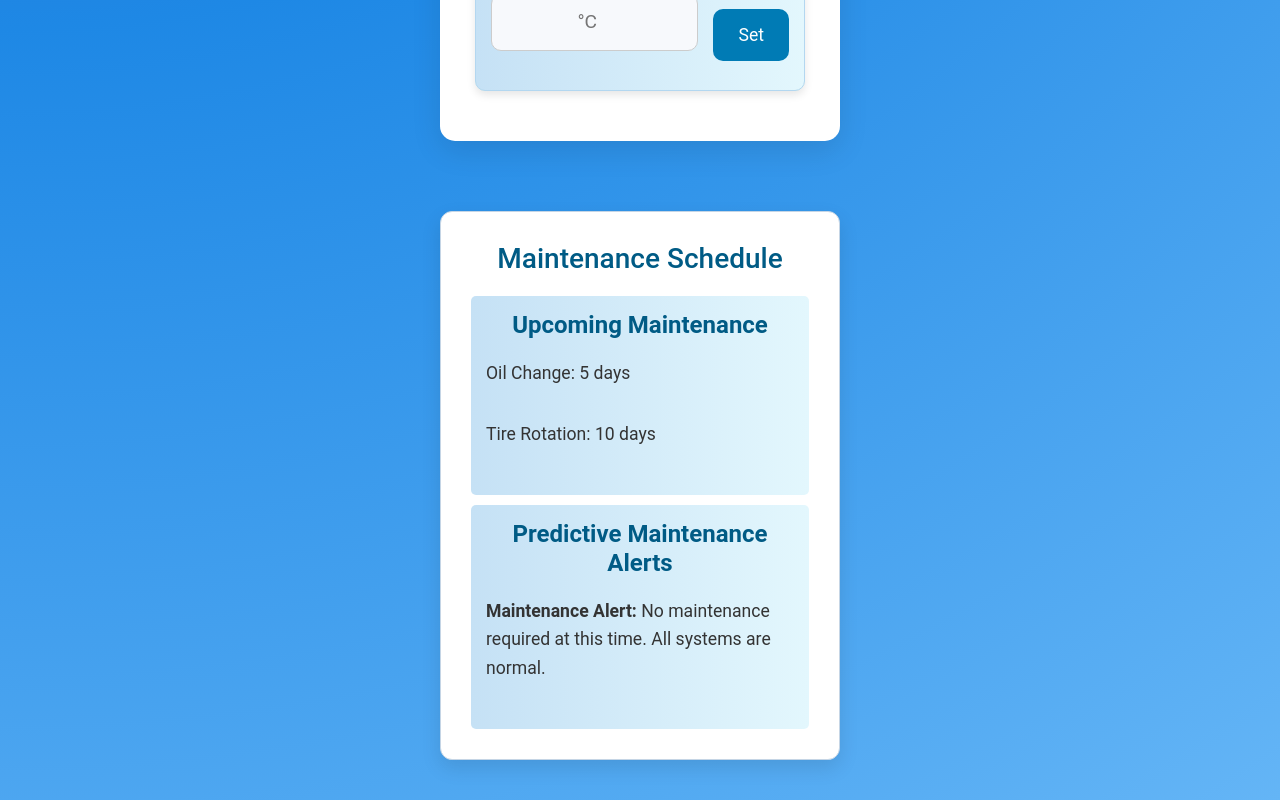
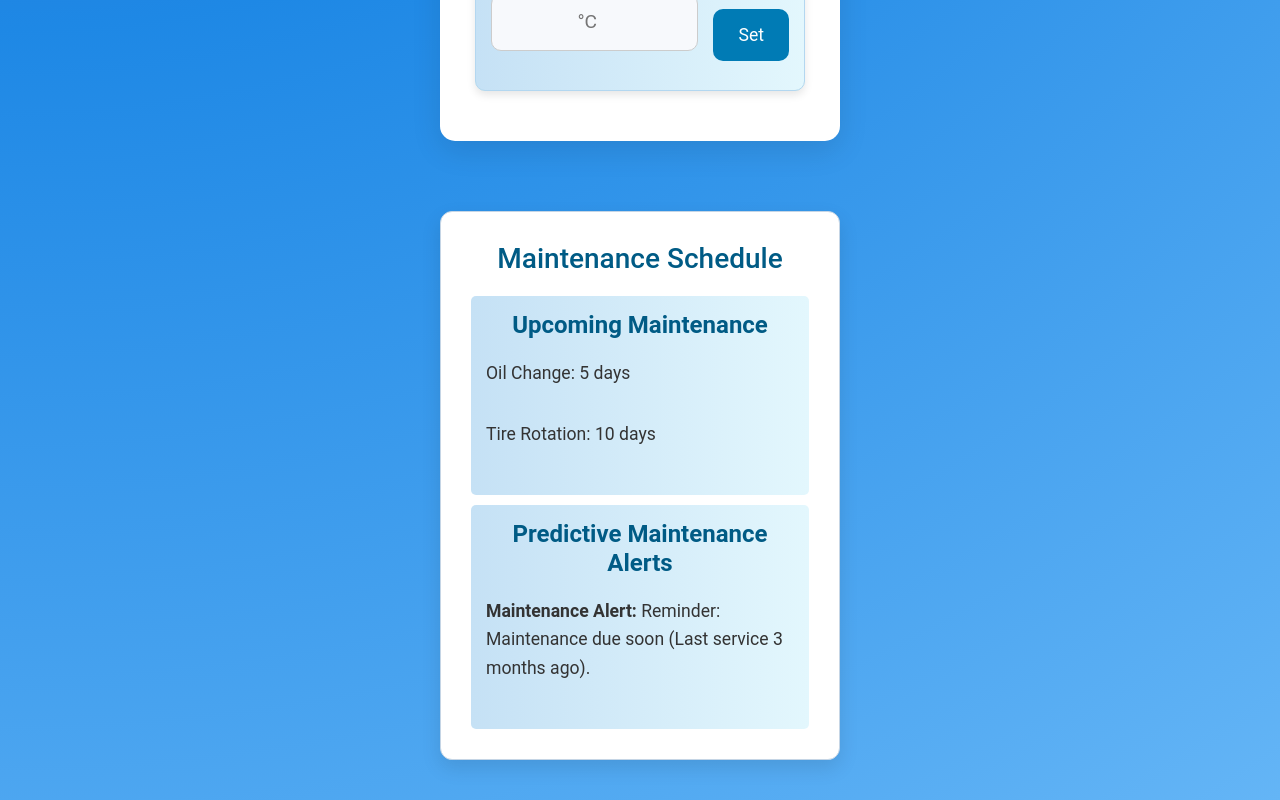
Before and after one commit to adhidhyaRP/newfleet, a React (Vite) app: page /temperature-control in a window 1280 px wide. Shown: the part 1129-1929 px from the top of the page. Built offline with nearby package versions, Linux system fonts and the light colour scheme.

Commit message:
Update TemperatureControl.jsx

```diff
--- a/src/TemperatureControl.jsx
+++ b/src/TemperatureControl.jsx
@@ -51,7 +51,7 @@ function TemperatureControl() {
       return `Critical Alert: ${sensorWarning}`;
     }
 
-    if (temperature > 40) {
+    if (temperature > 35) {
       return "Warning: High operating temperature detected. Check engine cooling system.";
     }
 
@@ -59,7 +59,7 @@ function TemperatureControl() {
       return "Service Alert: Last maintenance was over 6 months ago.";
     }
 
-    if (daysSinceLastService > 90) {
+    if (temperature < 27) {
       return "Reminder: Maintenance due soon (Last service 3 months ago).";
     }
 
```
